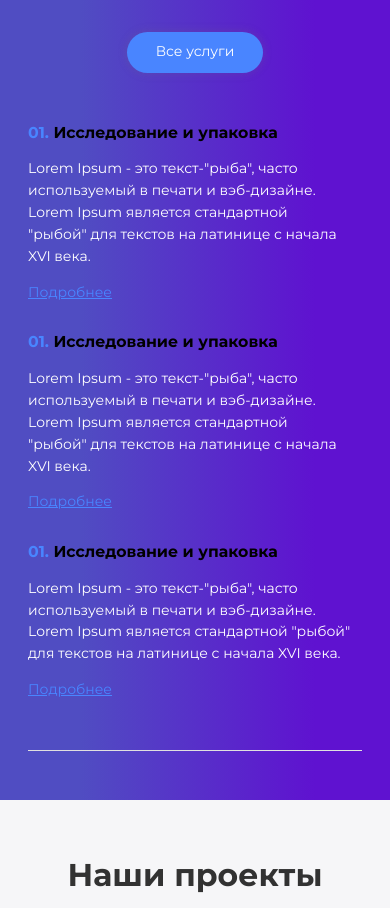
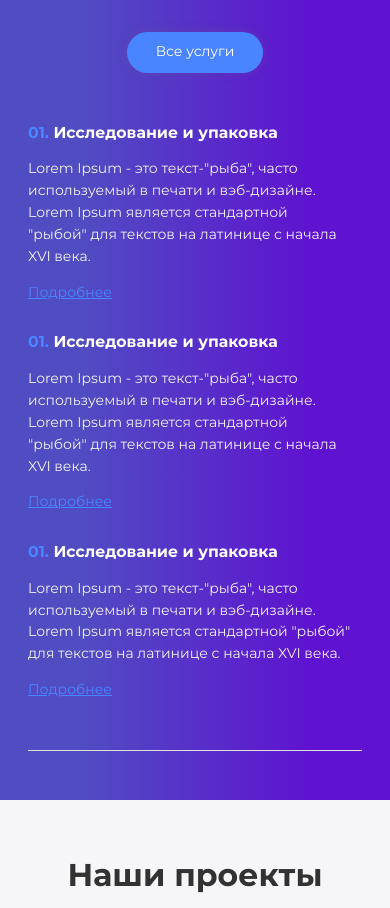
Before and after one commit to lyolka92/epam_html-css, a plain HTML site: page index.html in a window 390 px wide. Shown: the part 2321-3229 px from the top of the page. Drawn offline with Linux system fonts and the light colour scheme.

Commit message:
fix: change headers color in the all-services section

```diff
--- a/css/styles.css
+++ b/css/styles.css
@@ -321,8 +321,12 @@ body {
     display: none;
   }
 
+  .all-services__item-name {
+    color: #fff;
+  }
+
   .all-services__item-description {
-    color: white;
+    color: #f2f2f2;
   }
 }
 
```
